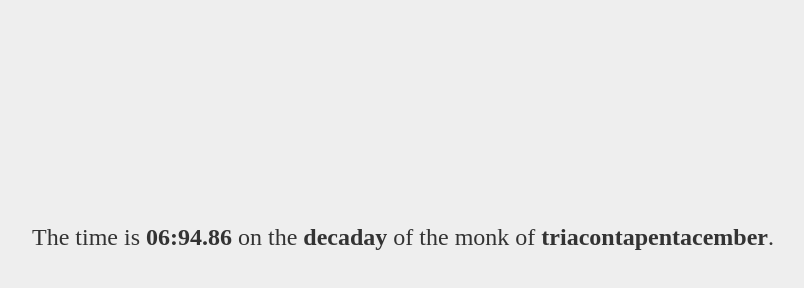
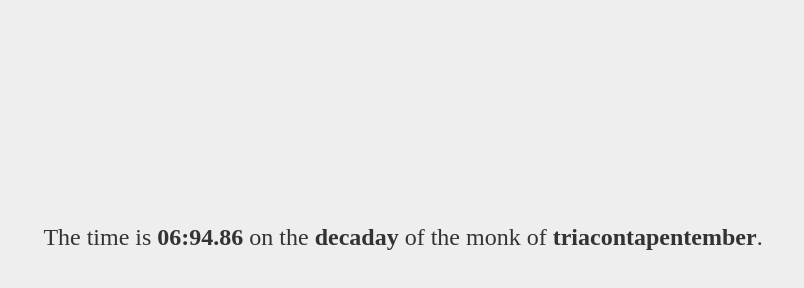
Before and after one commit to stilvoid/decatime, a plain HTML site: page index.html in a window 1280 px wide. Shown: the whole page, without its empty margins (245-1049 px from the left). Drawn offline with Linux system fonts and the light colour scheme.

Commit message:
Better monk naming

```diff
--- a/index.html
+++ b/index.html
@@ -88,7 +88,7 @@
             "hexa",
             "hepta",
             "octa",
-            "enneaa"
+            "ennea"
         ];
 
         function nameNumber(n) {
@@ -104,6 +104,22 @@
                 return "icosa" + ONES[n % 10];
             } else if(n < 40) {
                 return "triaconta" + ONES[n % 10];
+            }
+        }
+
+        function nameDay(n) {
+            n = nameNumber(n);
+
+            return n + "day";
+        }
+
+        function nameMonk(n) {
+            n = nameNumber(n);
+
+            if(/[^aeiou]a$/.test(n)) {
+                return n.substring(0, n.length - 1) + "ember";
+            } else {
+                return n + "cember";
             }
         }
 
@@ -128,9 +144,9 @@
 
             document.getElementById("time").innerText = zeroPad(newTime.hours) + ":" + zeroPad(newTime.minutes) + "." + zeroPad(newTime.seconds);
 
-            document.getElementById("day").innerText = nameNumber(newDate.day) + "day";
+            document.getElementById("day").innerText = nameDay(newDate.day);
 
-            document.getElementById("monk").innerText = nameNumber(newDate.monk) + "cember";
+            document.getElementById("monk").innerText = nameMonk(newDate.monk);
         }
 
         setTime();
```
